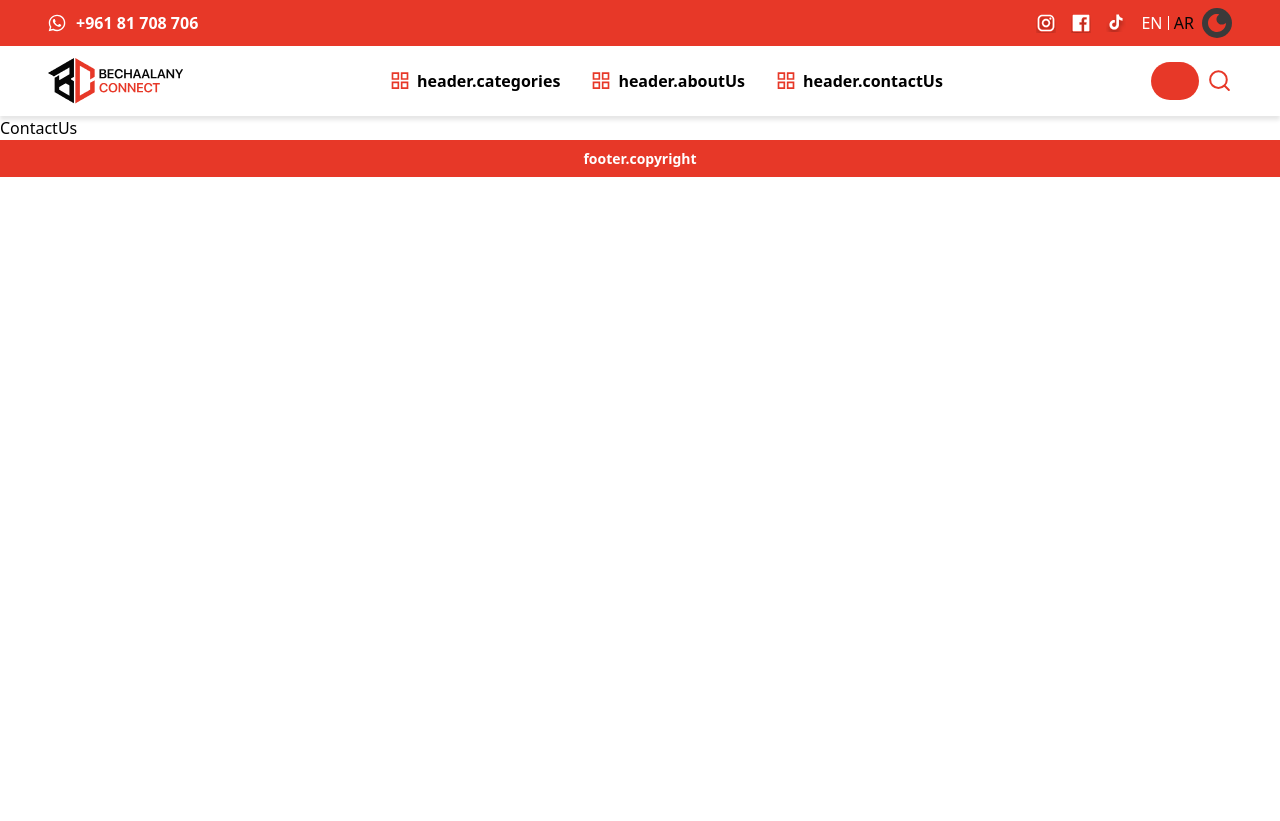
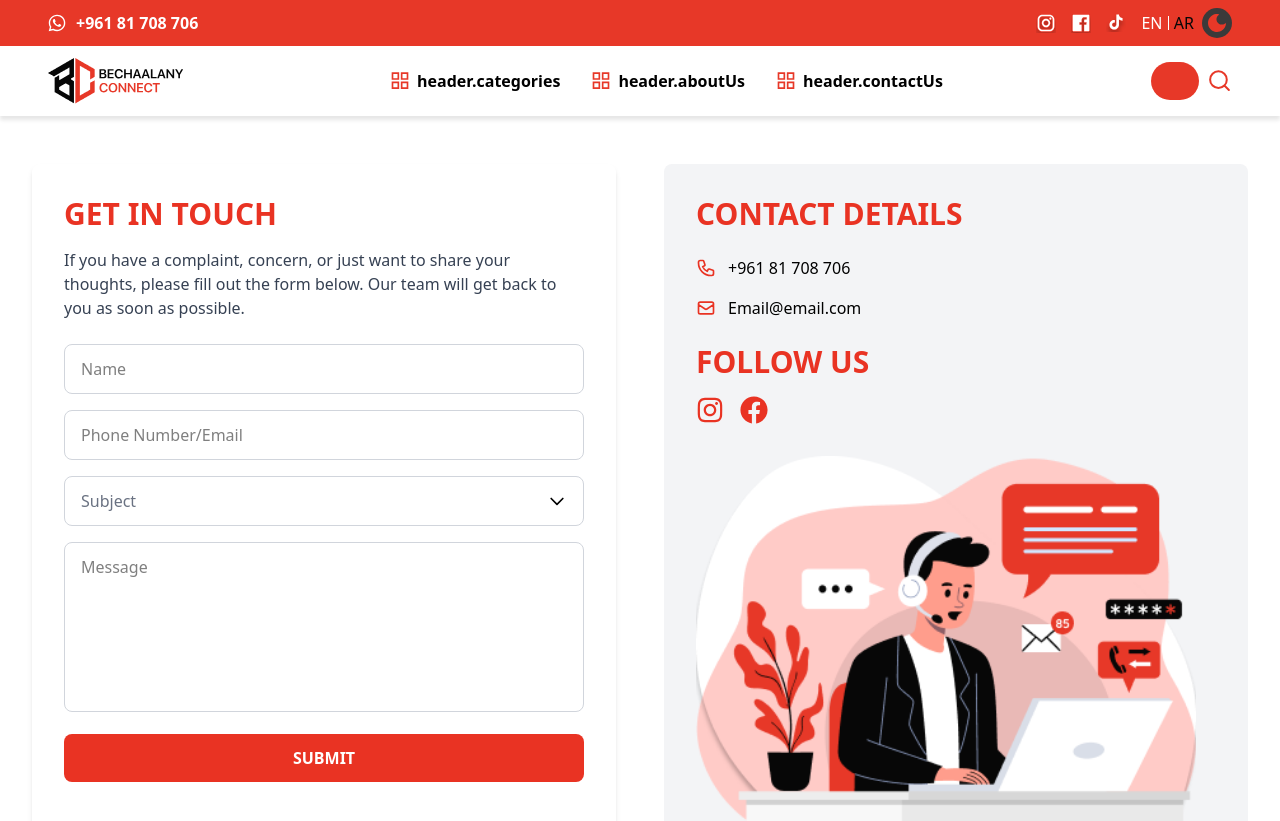
Before and after one commit to johnychnouda/bechaalanyconnect, a Next.js app: page /contact-us in a window 1280 px wide. Shown: the top 821 px of the page. Before the commit the page ends 800 px from the top, so only its background shows below. Built offline with nearby package versions, Linux system fonts and the light colour scheme.

Commit message:
Fix pending changes in source control section as requested

```diff
--- a/src/pages/contact-us.tsx
+++ b/src/pages/contact-us.tsx
@@ -1,5 +1,171 @@
-import React from "react";
+import React, { useState } from "react";
+import Head from "next/head";
+import Image from "next/image";
+import Link from "next/link";
+import { FaInstagram, FaFacebook } from "react-icons/fa";
 
 export default function ContactUs() {
-  return <div>ContactUs</div>;
+  const [subject, setSubject] = useState("");
+  const [isDropdownOpen, setIsDropdownOpen] = useState(false);
+
+  const subjects = [
+    "Feedback",
+    "Complaint",
+    "Inquiry",
+    "Technical Support",
+    "Billing Issue",
+    "Partnership Request",
+    "Other"
+  ];
+
+  const handleSubmit = (e: React.FormEvent) => {
+    e.preventDefault();
+    // Form submission logic here
+  };
+
+  return (
+    <>
+      <Head>
+        <title>Contact Us - Bechaalany Connect</title>
+        <meta name="description" content="Contact Bechaalany Connect" />
+      </Head>
+
+      {/* Use a flex container for content - just like in about-us.tsx */}
+      <div className="min-h-screen flex flex-col">
+        {/* Main content - with flex-grow to push footer down */}
+        <div className="flex-grow">
+          <div className="container mx-auto py-12 px-4 md:px-6 lg:px-8">
+            <div className="grid grid-cols-1 md:grid-cols-2 gap-12">
+              {/* Left column - Form section */}
+              <div className="bg-white rounded-lg p-8 shadow-md">
+                <h2 className="text-3xl font-bold text-[#E93323] mb-4">GET IN TOUCH</h2>
+                <p className="mb-6 text-gray-700">
+                  If you have a complaint, concern, or just want to share your thoughts,
+                  please fill out the form below. Our team will get back to you as soon as
+                  possible.
+                </p>
+
+                <form onSubmit={handleSubmit} className="space-y-4">
+                  <div>
+                    <input
+                      type="text"
+                      placeholder="Name"
+                      className="w-full px-4 py-3 border border-gray-300 rounded-lg focus:outline-none focus:ring-2 focus:ring-[#E93323]"
+                      required
+                    />
+                  </div>
+
+                  <div>
+                    <input
+                      type="text"
+                      placeholder="Phone Number/Email"
+                      className="w-full px-4 py-3 border border-gray-300 rounded-lg focus:outline-none focus:ring-2 focus:ring-[#E93323]"
+                      required
+                    />
+                  </div>
+
+                  {/* Subject dropdown */}
+                  <div className="relative">
+                    <div
+                      className="w-full px-4 py-3 border border-gray-300 rounded-lg flex justify-between items-center cursor-pointer"
+                      onClick={() => setIsDropdownOpen(!isDropdownOpen)}
+                    >
+                      <span className={`${subject ? "text-black" : "text-gray-500"}`}>
+                        {subject || "Subject"}
+                      </span>
+                      <svg xmlns="http://www.w3.org/2000/svg" className={`h-5 w-5 transition-transform ${isDropdownOpen ? "transform rotate-180" : ""}`} fill="none" viewBox="0 0 24 24" stroke="currentColor">
+                        <path strokeLinecap="round" strokeLinejoin="round" strokeWidth={2} d="M19 9l-7 7-7-7" />
+                      </svg>
+                    </div>
+
+                    {isDropdownOpen && (
+                      <div className="absolute left-0 right-0 mt-1 bg-white border border-gray-300 rounded-lg shadow-lg z-10">
+                        {subjects.map((item, index) => (
+                          <div
+                            key={index}
+                            className="px-4 py-2 cursor-pointer hover:bg-gray-100"
+                            onClick={() => {
+                              setSubject(item);
+                              setIsDropdownOpen(false);
+                            }}
+                          >
+                            {item}
+                          </div>
+                        ))}
+                      </div>
+                    )}
+                  </div>
+
+                  <div>
+                    <textarea
+                      placeholder="Message"
+                      rows={6}
+                      className="w-full px-4 py-3 border border-gray-300 rounded-lg resize-none focus:outline-none focus:ring-2 focus:ring-[#E93323]"
+                      required
+                    ></textarea>
+                  </div>
+
+                  <button
+                    type="submit"
+                    className="w-full bg-[#E93323] text-white font-bold py-3 px-4 rounded-lg hover:bg-[#d62d1f] transform hover:scale-[1.02] transition-all duration-200 ease-in-out"
+                  >
+                    SUBMIT
+                  </button>
+                </form>
+              </div>
+
+              {/* Right column - Contact details and image */}
+              <div className="bg-gray-100 rounded-lg p-8">
+                <h2 className="text-3xl font-bold text-[#E93323] mb-6">CONTACT DETAILS</h2>
+
+                <div className="mb-6">
+                  <div className="flex items-center mb-4">
+                    <div className="text-[#E93323] mr-3">
+                      <svg xmlns="http://www.w3.org/2000/svg" className="h-5 w-5" fill="none" viewBox="0 0 24 24" stroke="currentColor">
+                        <path strokeLinecap="round" strokeLinejoin="round" strokeWidth={2} d="M3 5a2 2 0 012-2h3.28a1 1 0 01.948.684l1.498 4.493a1 1 0 01-.502 1.21l-2.257 1.13a11.042 11.042 0 005.516 5.516l1.13-2.257a1 1 0 011.21-.502l4.493 1.498a1 1 0 01.684.949V19a2 2 0 01-2 2h-1C9.716 21 3 14.284 3 6V5z" />
+                      </svg>
+                    </div>
+                    <a href="tel:+96181708706" className="hover:text-[#E93323]">+961 81 708 706</a>
+                  </div>
+
+                  <div className="flex items-center">
+                    <div className="text-[#E93323] mr-3">
+                      <svg xmlns="http://www.w3.org/2000/svg" className="h-5 w-5" fill="none" viewBox="0 0 24 24" stroke="currentColor">
+                        <path strokeLinecap="round" strokeLinejoin="round" strokeWidth={2} d="M3 8l7.89 5.26a2 2 0 002.22 0L21 8M5 19h14a2 2 0 002-2V7a2 2 0 00-2-2H5a2 2 0 00-2 2v10a2 2 0 002 2z" />
+                      </svg>
+                    </div>
+                    <a href="mailto:Email@email.com" className="hover:text-[#E93323]">Email@email.com</a>
+                  </div>
+                </div>
+
+                <h2 className="text-3xl font-bold text-[#E93323] mb-4">FOLLOW US</h2>
+                <div className="flex space-x-4 mb-8">
+                  <Link href="https://instagram.com" className="text-[#E93323] hover:opacity-80">
+                    <FaInstagram size={28} />
+                  </Link>
+                  <Link href="https://facebook.com" className="text-[#E93323] hover:opacity-80">
+                    <FaFacebook size={28} />
+                  </Link>
+                </div>
+
+                {/* Customer service image */}
+                <div className="mt-8">
+                  <Image
+                    src="/customer-service.png"
+                    alt="Customer Service"
+                    width={500}
+                    height={400}
+                    className="rounded-lg"
+                  />
+                </div>
+              </div>
+            </div>
+          </div>
+        </div>
+
+        {/* No need to explicitly include Footer component here */}
+        {/* It will be rendered through your app's layout structure */}
+      </div>
+    </>
+  );
 }
```
